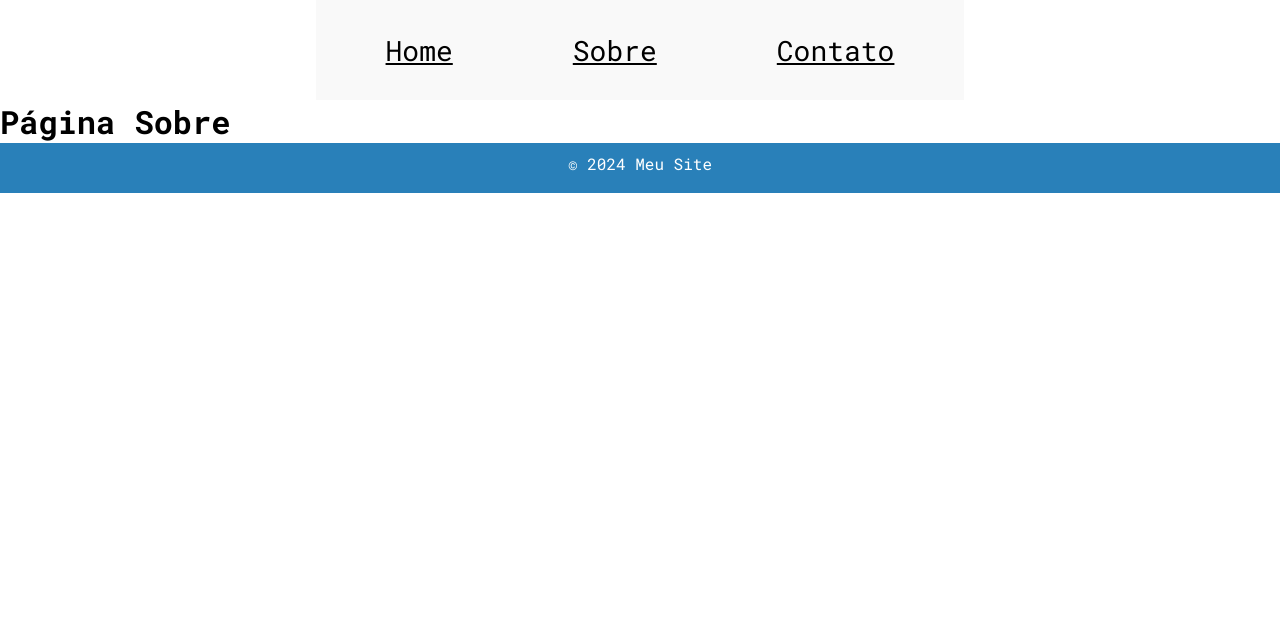
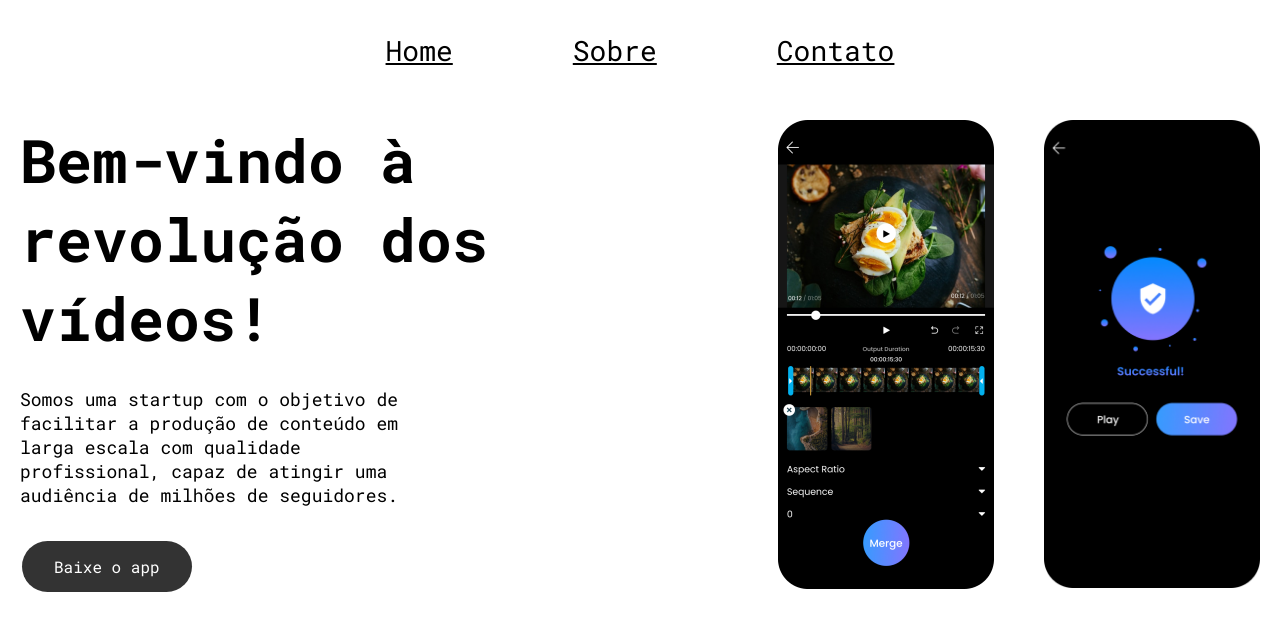
Before and after one commit to EricYj15/react-CP, a React (Vite) app: page /sobre in a window 1280 px wide. Shown: the top 630 px of the page. Built offline with nearby package versions, Linux system fonts and the light colour scheme.

Commit message:
Add files via upload

```diff
--- a/src/App.jsx
+++ b/src/App.jsx
@@ -1,6 +1,5 @@
+import { Outlet } from 'react-router-dom';
 import Header from './Componentes/Header';
-import Footer from './Componentes/Footer';
-import { Outlet } from 'react-router-dom';
 
 
 function App() {
@@ -8,8 +7,8 @@ function App() {
   return (
     <>
       <Header />
-      <Outlet/>
-      <Footer />
+      <Outlet />
+      {/* <Footer /> */}
     </>
   )
 }
--- /dev/null
+++ b/src/Componentes/ConteudoSobre/index.jsx
@@ -0,0 +1,11 @@
+function ConteudoSobre() {
+  return (
+    <div className="personal-info">
+      <h2>Bem-vindo à revolução dos vídeos!</h2>
+      <p>Somos uma startup com o objetivo de facilitar a produção de conteúdo em larga escala com qualidade profissional, capaz de atingir uma audiência de milhões de seguidores.</p>
+      <a href="/">Baixe o app</a>
+    </div>
+  );
+}
+
+export default ConteudoSobre;
--- /dev/null
+++ b/src/Componentes/ImagemS/index.jsx
@@ -0,0 +1,10 @@
+
+function ImagemS() {
+  return (
+    <div className="rowS">
+      <img src="public\sobre.png" style={{ width: '216px', height: 'auto' }} />
+    </div>
+  );
+}
+
+export default ImagemS;
--- /dev/null
+++ b/src/Componentes/ImagemS2/index.jsx
@@ -0,0 +1,9 @@
+function ImagemS2() {
+  return (
+    <div className="rowS">
+      <img src="public\sobre2.png" style={{ width: '216px', height: 'auto' }} />
+    </div>
+  );
+}
+
+export default ImagemS2;
--- a/src/index.css
+++ b/src/index.css
@@ -13,9 +13,14 @@ body {
   padding: 20px;
 }
 
+.sobreInfo{
+  min-height: calc(100vh - 200px);
+  padding: 20px;
+}
+
 header {
-  background-color: #f9f9f9;
-  color: white;
+  background-color: #ffffff;
+  color: rgb(255, 255, 255);
   padding: 20px;
   height: 100px;
   display: flex;
@@ -69,10 +74,13 @@ nav ul li a {
 .personal-info h2{
   font-size: 50px;
   font-weight: 700;
+  padding-bottom: 30px;
 }
 
 .personal-info p{
   font-size: 20px;
+  padding-bottom: 30px;
+  max-width: 400px;
 }
 
 .personal-info a{
@@ -88,6 +96,7 @@ nav ul li a {
   margin: 4px 2px;
   cursor: pointer;
   border-radius: 100px;
+  border-style: none;
 }
 
 
@@ -98,7 +107,6 @@ nav ul li a {
 .skill-card {
   display: flex;
   flex-direction: column;
-  border: 1px solid #ccc;
   border-radius: 16px;
   padding: 20px;
 }
@@ -148,6 +156,17 @@ footer {
   justify-content: space-between;
 }
 
+.row2 {
+  display: flex;
+  align-items: row;
+  justify-content: space-between;
+  padding: 10px;
+}
+
+.imgS {
+  padding-right: 50px;
+}
+
 .card {
   display: flex;
   flex-direction: column;
@@ -169,3 +188,17 @@ footer {
   font-size: 18px;
   font-weight: 400;
 }
+
+.sobre-info h2{
+  font-size: 60px;
+  font-weight: 700;
+  padding-bottom: 30px;
+  max-width: 600px;
+}
+
+.sobre-info p{
+  font-size: 18px;
+  padding-bottom: 30px;
+  max-width: 400px;
+  font-weight: 400px;
+}
--- a/src/pages/Sobre.jsx
+++ b/src/pages/Sobre.jsx
@@ -1,7 +1,20 @@
+import ConteudoSobre from "../Componentes/ConteudoSobre";
+import ImagemS from "../Componentes/ImagemS";
+import ImagemS2 from "../Componentes/ImagemS2";
+
+
 function Sobre() {
     return (
-        <h1>Página Sobre</h1>
-     );
+        <div className="sobre-info">
+            <section id='info'>
+                <ConteudoSobre />
+                <div className="imgS">
+                    <ImagemS />
+                </div>
+                <ImagemS2 />
+            </section>
+        </div>
+    );
 }
 
 export default Sobre
```
Also changed, not shown: public/sobre.png (added), public/sobre2.png (added).
